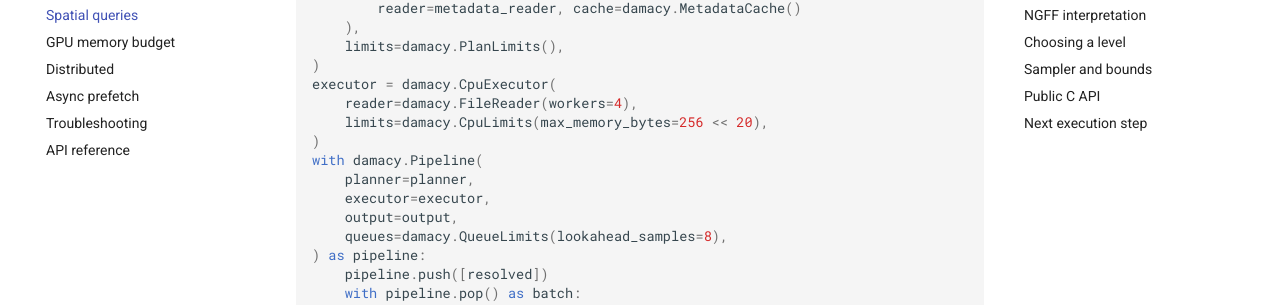
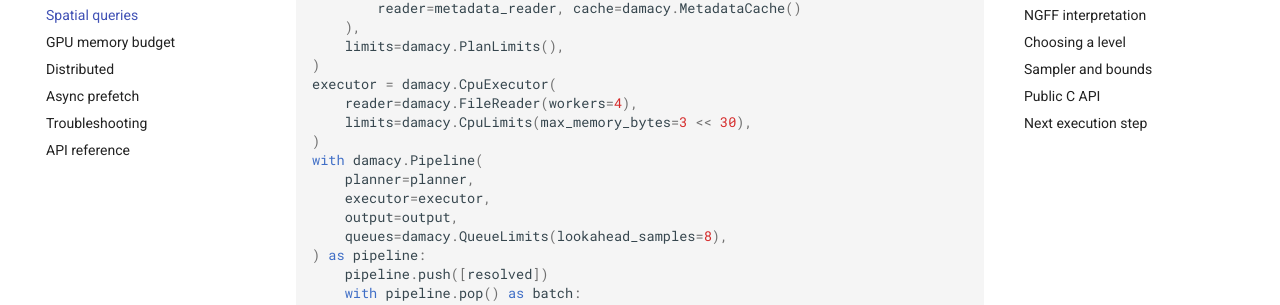
Before and after one commit to nclack/damacy, an MkDocs documentation site: the page built from docs/spatial.md, in a window 1280 px wide and 900 px high, scrolled down 1050 px. Shown: the part 147-452 px from the top of the window. Built offline with MkDocs 1.6.1 and Material for MkDocs 9.7.7, drawn with Linux system fonts in a browser that asks for light colours; comment, search, counter and statistics services are not loaded.

Commit message:
docs: raise spatial example CPU budget

```diff
--- a/docs/spatial.md
+++ b/docs/spatial.md
@@ -57,7 +57,7 @@ planner = damacy.ChunkPlanner(
 )
 executor = damacy.CpuExecutor(
     reader=damacy.FileReader(workers=4),
-    limits=damacy.CpuLimits(max_memory_bytes=256 << 20),
+    limits=damacy.CpuLimits(max_memory_bytes=3 << 30),
 )
 with damacy.Pipeline(
     planner=planner,
```
